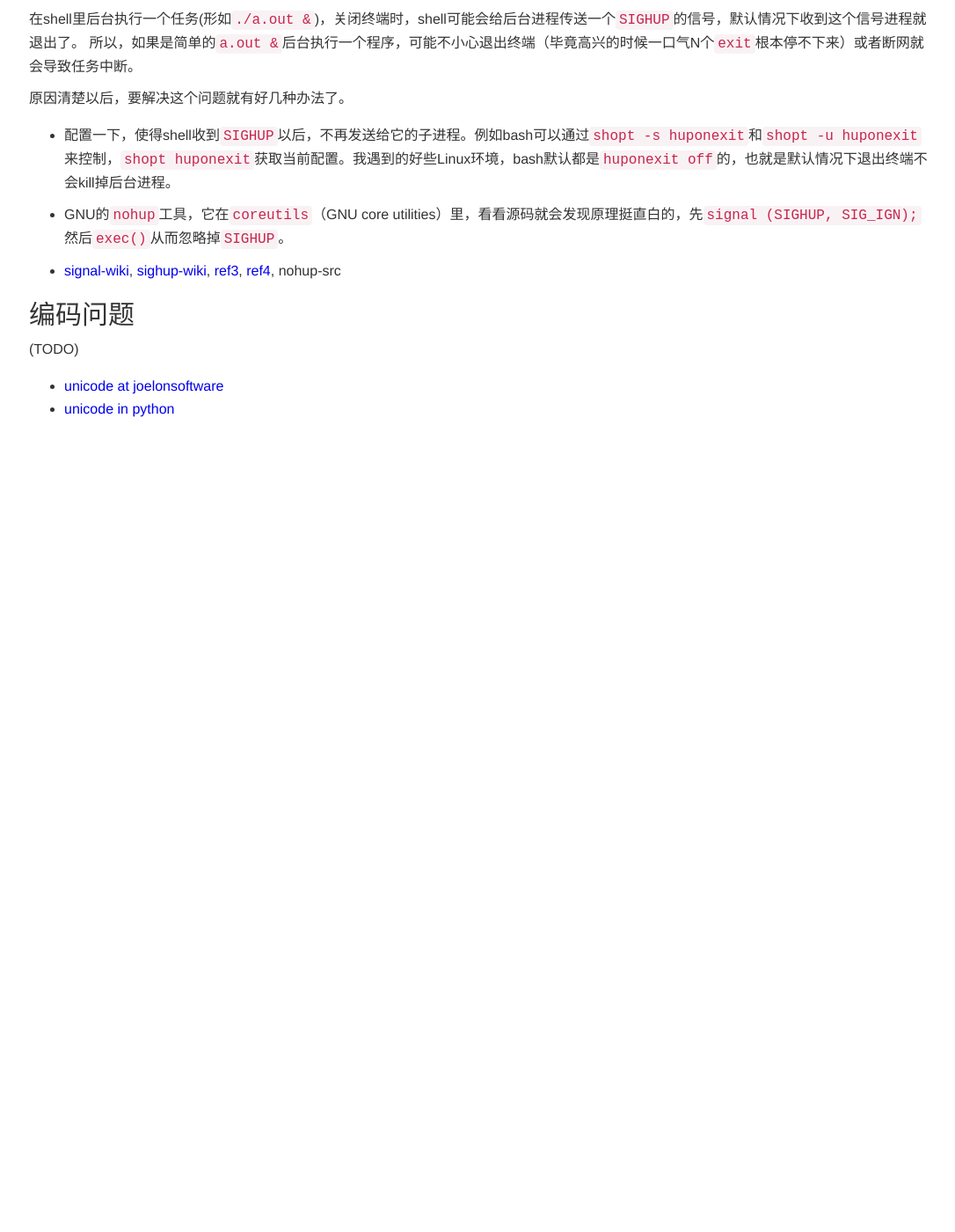
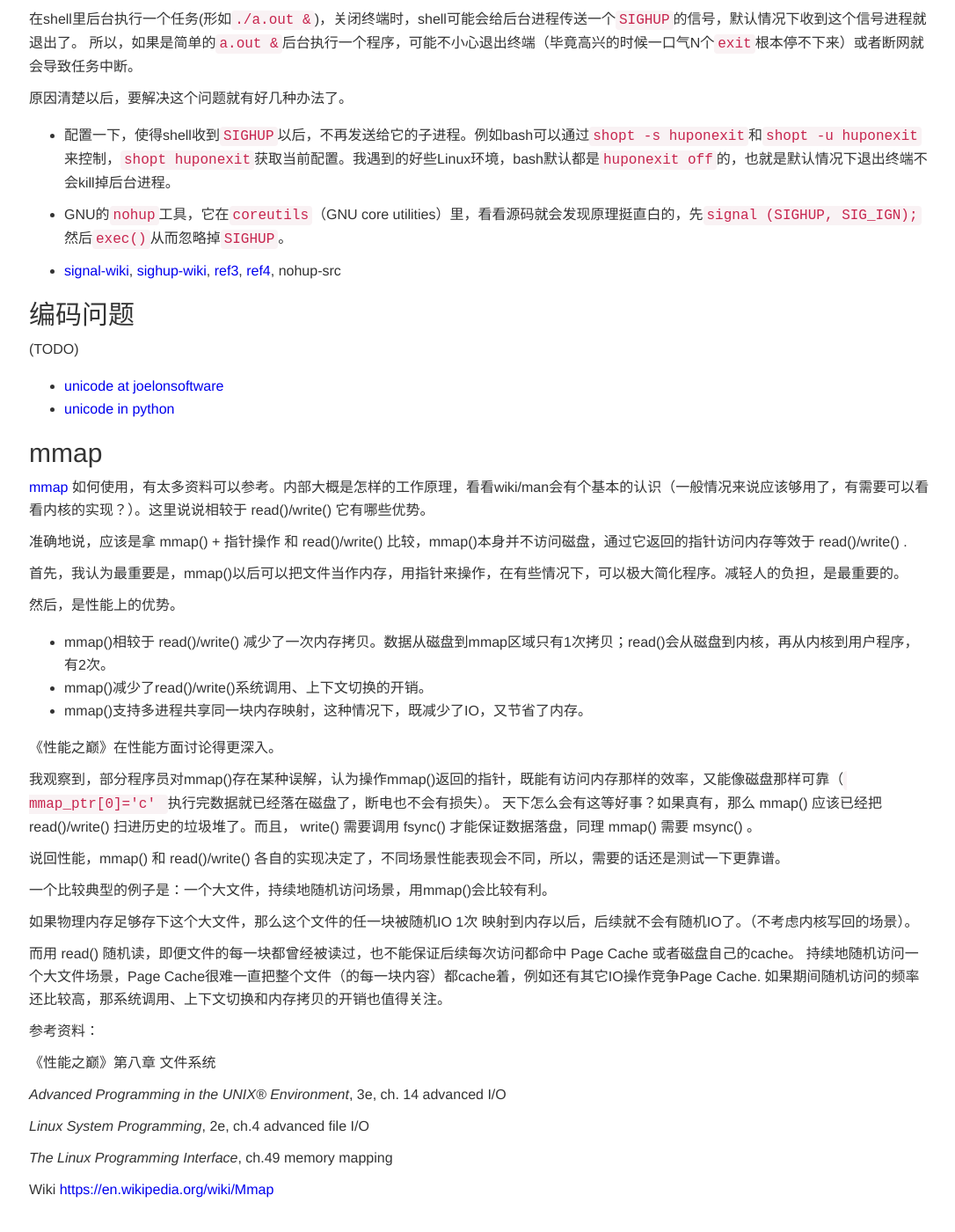
Before and after one commit to taocp/taocp.github.com, a Jekyll site: the page built from _posts/2017-11-18-开发相关的十万个为什么.md, in a window 1280 px wide and 1400 px high, scrolled down 715 px. Shown: the whole window at 88% size, without its empty margins (94-1180 px from the left). Built offline with Jekyll 4.4.1, drawn with Linux system fonts in a browser that asks for light colours; nearby versions of some CDN libraries; library files that are not in the unit come from our copies; comment, search, counter and statistics services are not loaded; before the commit the page ends 1239 px from its top, so only the background shows below that.

Commit message:
update 2017-11-18

```diff
--- a/_posts/2017-11-18-开发相关的十万个为什么.md
+++ b/_posts/2017-11-18-开发相关的十万个为什么.md
@@ -48,3 +48,46 @@ categories:
 
 - [unicode at joelonsoftware]( https://www.joelonsoftware.com/2003/10/08/the-absolute-minimum-every-software-developer-absolutely-positively-must-know-about-unicode-and-character-sets-no-excuses)
 - [unicode in python](http://farmdev.com/talks/unicode/)
+
+
+## mmap
+
+[mmap](https://en.wikipedia.org/wiki/Mmap) 如何使用，有太多资料可以参考。内部大概是怎样的工作原理，看看wiki/man会有个基本的认识（一般情况来说应该够用了，有需要可以看看内核的实现？）。这里说说相较于 read()/write() 它有哪些优势。
+
+准确地说，应该是拿 mmap() + 指针操作 和 read()/write() 比较，mmap()本身并不访问磁盘，通过它返回的指针访问内存等效于 read()/write() .
+
+首先，我认为最重要是，mmap()以后可以把文件当作内存，用指针来操作，在有些情况下，可以极大简化程序。减轻人的负担，是最重要的。
+
+然后，是性能上的优势。
+
+  - mmap()相较于 read()/write() 减少了一次内存拷贝。数据从磁盘到mmap区域只有1次拷贝；read()会从磁盘到内核，再从内核到用户程序，有2次。
+  - mmap()减少了read()/write()系统调用、上下文切换的开销。
+  - mmap()支持多进程共享同一块内存映射，这种情况下，既减少了IO，又节省了内存。
+
+《性能之巅》在性能方面讨论得更深入。
+
+我观察到，部分程序员对mmap()存在某种误解，认为操作mmap()返回的指针，既能有访问内存那样的效率，又能像磁盘那样可靠（` mmap_ptr[0]='c' `执行完数据就已经落在磁盘了，断电也不会有损失）。
+天下怎么会有这等好事？如果真有，那么 mmap() 应该已经把 read()/write() 扫进历史的垃圾堆了。而且， write() 需要调用 fsync() 才能保证数据落盘，同理 mmap() 需要 msync() 。
+
+说回性能，mmap() 和 read()/write() 各自的实现决定了，不同场景性能表现会不同，所以，需要的话还是测试一下更靠谱。
+
+一个比较典型的例子是：一个大文件，持续地随机访问场景，用mmap()会比较有利。
+
+如果物理内存足够存下这个大文件，那么这个文件的任一块被随机IO 1次 映射到内存以后，后续就不会有随机IO了。（不考虑内核写回的场景）。
+
+而用 read() 随机读，即便文件的每一块都曾经被读过，也不能保证后续每次访问都命中 Page Cache 或者磁盘自己的cache。
+持续地随机访问一个大文件场景，Page Cache很难一直把整个文件（的每一块内容）都cache着，例如还有其它IO操作竞争Page Cache.
+如果期间随机访问的频率还比较高，那系统调用、上下文切换和内存拷贝的开销也值得关注。
+
+
+参考资料：
+
+《性能之巅》第八章 文件系统
+
+*Advanced Programming in the UNIX® Environment*, 3e, ch. 14 advanced I/O
+
+*Linux System Programming*, 2e, ch.4 advanced file I/O
+
+*The Linux Programming Interface*, ch.49 memory mapping
+
+Wiki [https://en.wikipedia.org/wiki/Mmap](https://en.wikipedia.org/wiki/Mmap)
```
Also changed, not shown: 1 other file.
